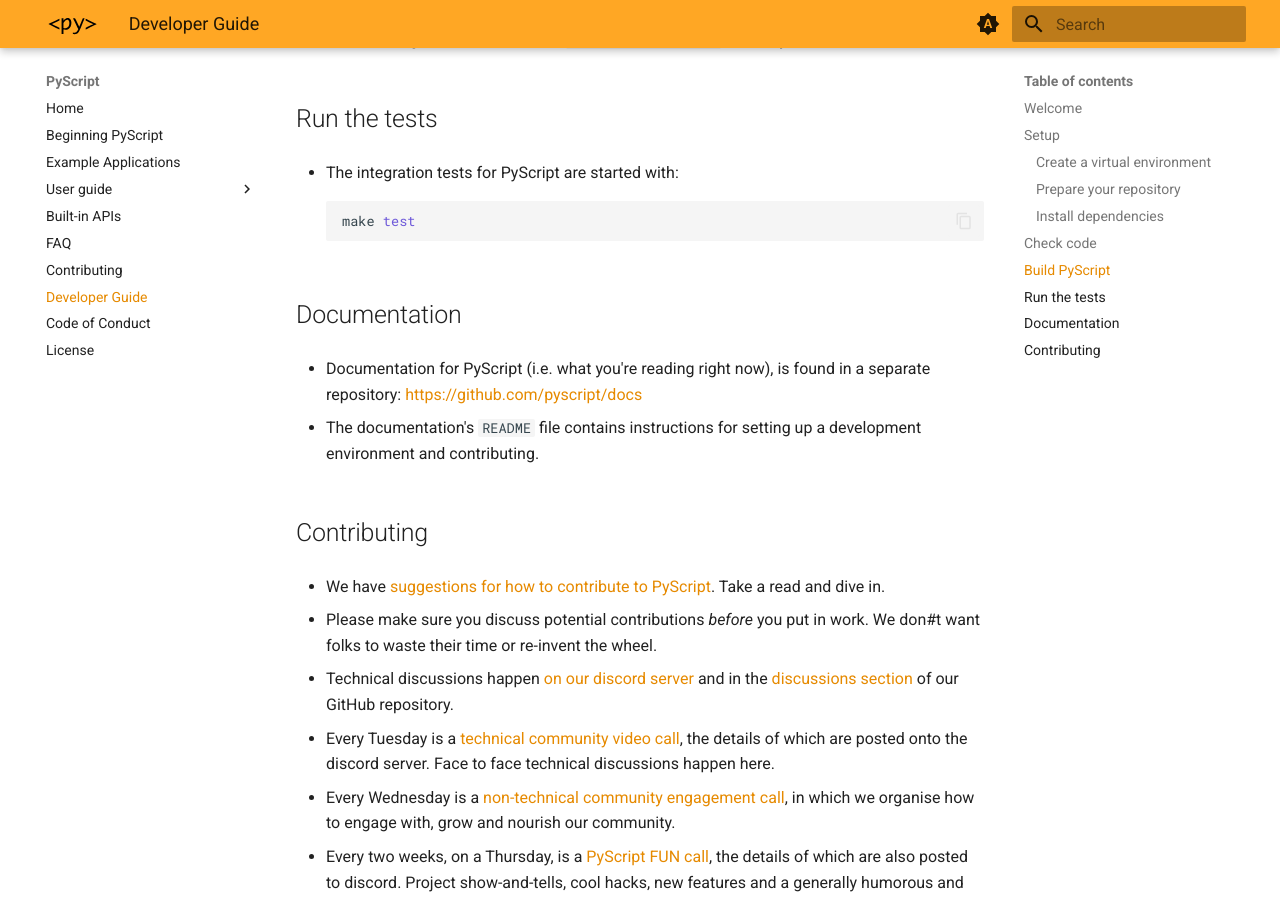
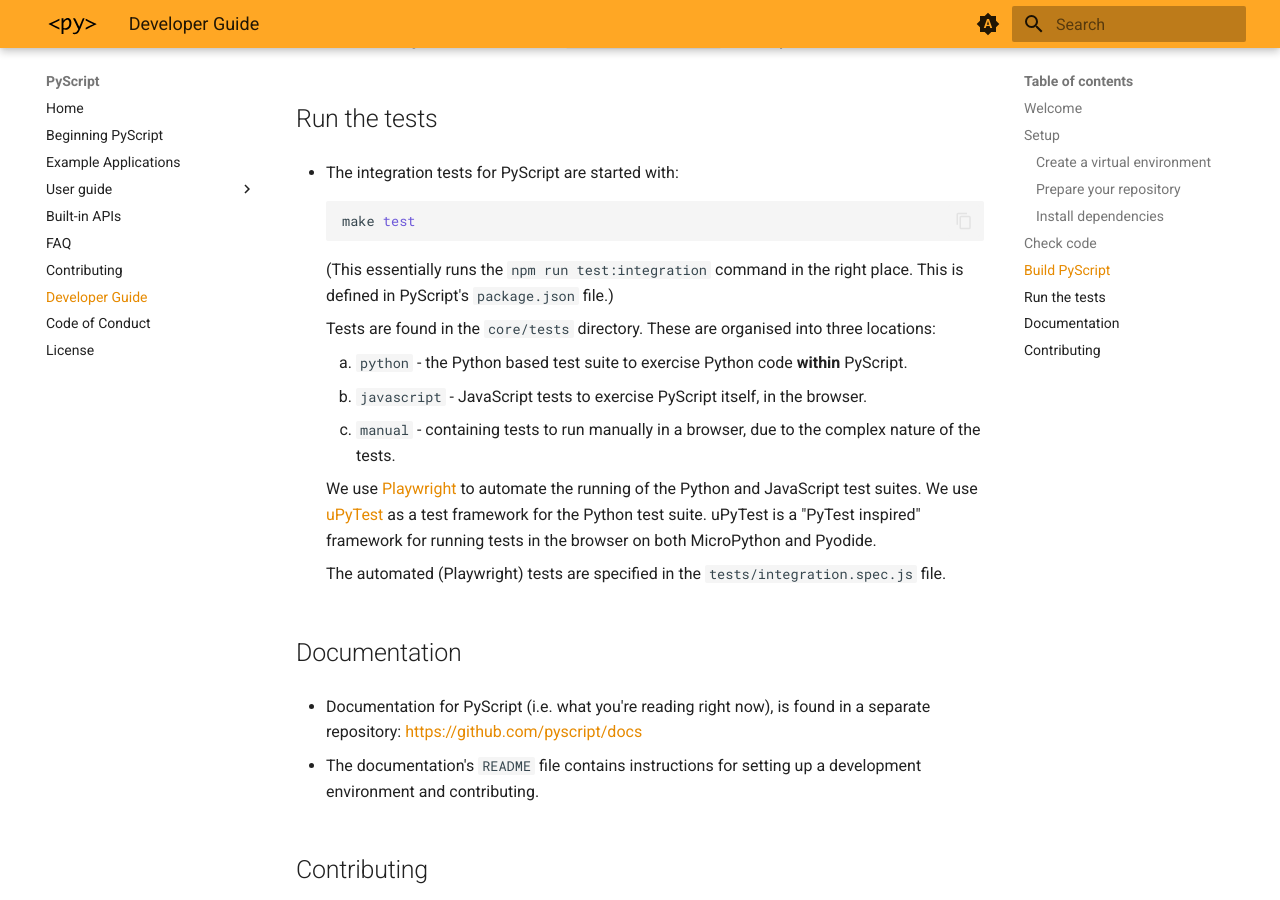
Before and after one commit to pyscript/docs, an MkDocs documentation site: the page built from docs/developers.md, in a window 1280 px wide and 900 px high, scrolled down 4388 px. Built offline with MkDocs 1.6.1 and Material for MkDocs 9.7.7, drawn with Linux system fonts in a browser that asks for light colours; the version menu is left out.

Commit message:
Add test related details.

````diff
--- a/docs/developers.md
+++ b/docs/developers.md
@@ -231,6 +231,28 @@ is through this environment that you contribute to PyScript.
     make test
     ```
 
+    (This essentially runs the `npm run test:integration` command in the right
+    place. This is defined in PyScript's `package.json` file.)
+
+    Tests are found in the `core/tests` directory. These are organised into
+    three locations:
+
+    1. `python` - the Python based test suite to exercise Python code
+       **within** PyScript.
+    2. `javascript` - JavaScript tests to exercise PyScript itself, in the
+       browser.
+    3. `manual` - containing tests to run manually in a browser, due to the
+       complex nature of the tests.
+
+    We use [Playwright](https://playwright.dev/) to automate the running of the
+    Python and JavaScript test suites. We use
+    [uPyTest](https://github.com/ntoll/upytest) as a test framework for the
+    Python test suite. uPyTest is a "PyTest inspired" framework for running
+    tests in the browser on both MicroPython and Pyodide.
+
+    The automated (Playwright) tests are specified in the
+    `tests/integration.spec.js` file.
+
 ## Documentation
 
 * Documentation for PyScript (i.e. what you're reading right now), is found
````
